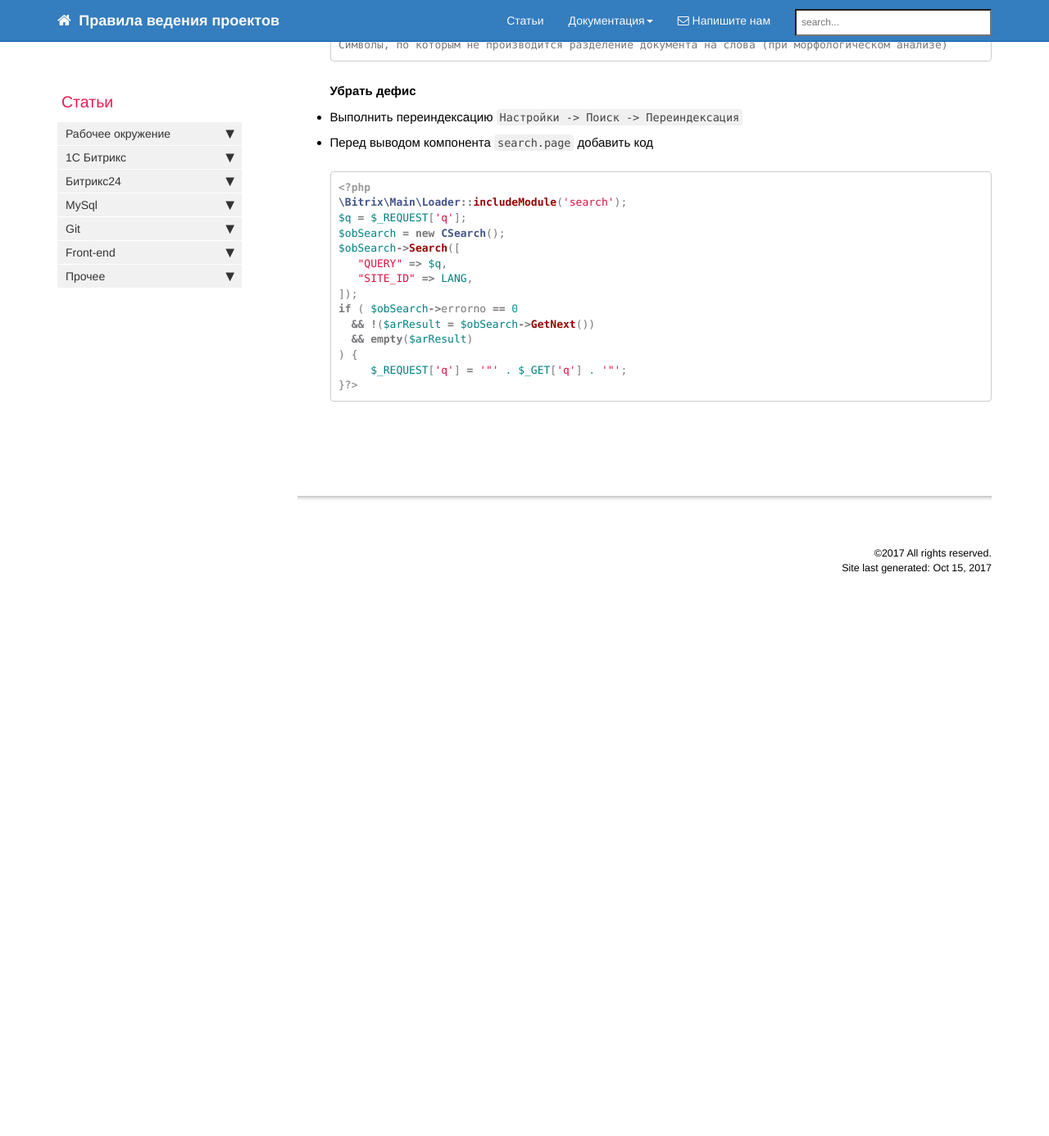
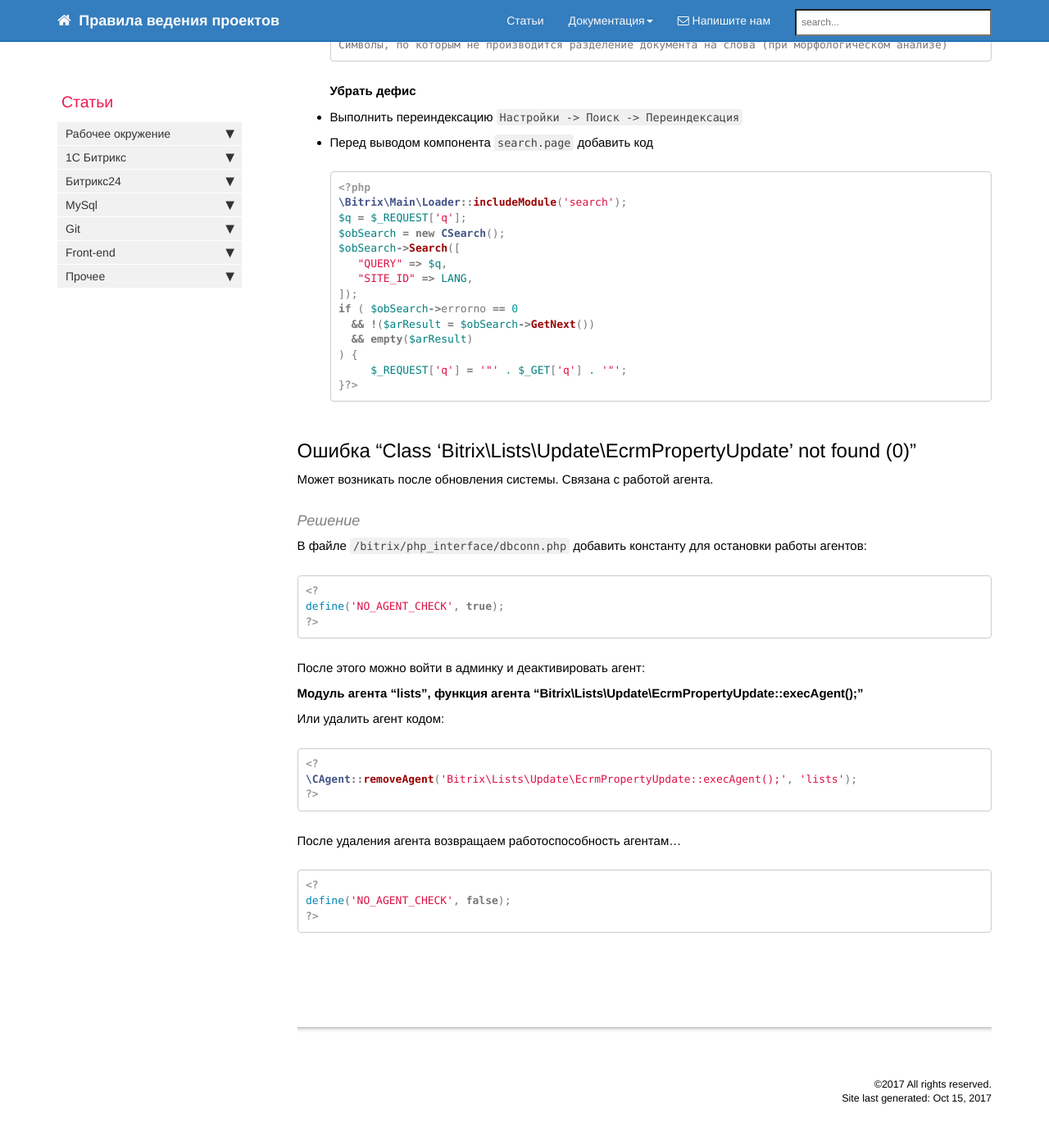
Before and after one commit to gdecider/gdecider.github.io, a Jekyll site: the page built from pages/articles/articles_bx_problems.md, in a window 1280 px wide and 1400 px high, scrolled down 642 px. Shown: the top 1386 px of the window at 82% size. Built offline with Jekyll 4.4.1, drawn with Linux system fonts in a browser that asks for light colours; nearby versions of some CDN libraries; comment, search, counter and statistics services are not loaded; before the commit the page ends 1395 px from its top, so only the background shows below that.

Commit message:
Update articles_bx_problems.md

````diff
--- a/pages/articles/articles_bx_problems.md
+++ b/pages/articles/articles_bx_problems.md
@@ -52,3 +52,37 @@ toc: false
        $_REQUEST['q'] = '"' . $_GET['q'] . '"';
   }?>
   ```
+
+## Ошибка "Class 'Bitrix\Lists\Update\EcrmPropertyUpdate' not found (0)"
+
+Может возникать после обновления системы. Связана с работой агента.
+
+#### Решение
+
+В файле ```/bitrix/php_interface/dbconn.php``` добавить константу для остановки работы агентов:
+
+```php
+<?
+define('NO_AGENT_CHECK', true);
+?>
+```
+
+После этого можно войти в админку и деактивировать агент:
+
+**Модуль агента "lists", функция агента "Bitrix\Lists\Update\EcrmPropertyUpdate::execAgent();"**
+
+Или удалить агент кодом:
+
+```php
+<?
+\CAgent::removeAgent('Bitrix\Lists\Update\EcrmPropertyUpdate::execAgent();', 'lists');
+?>
+```
+
+После удаления агента возвращаем работоспособность агентам...
+
+```php
+<?
+define('NO_AGENT_CHECK', false);
+?>
+```
````
